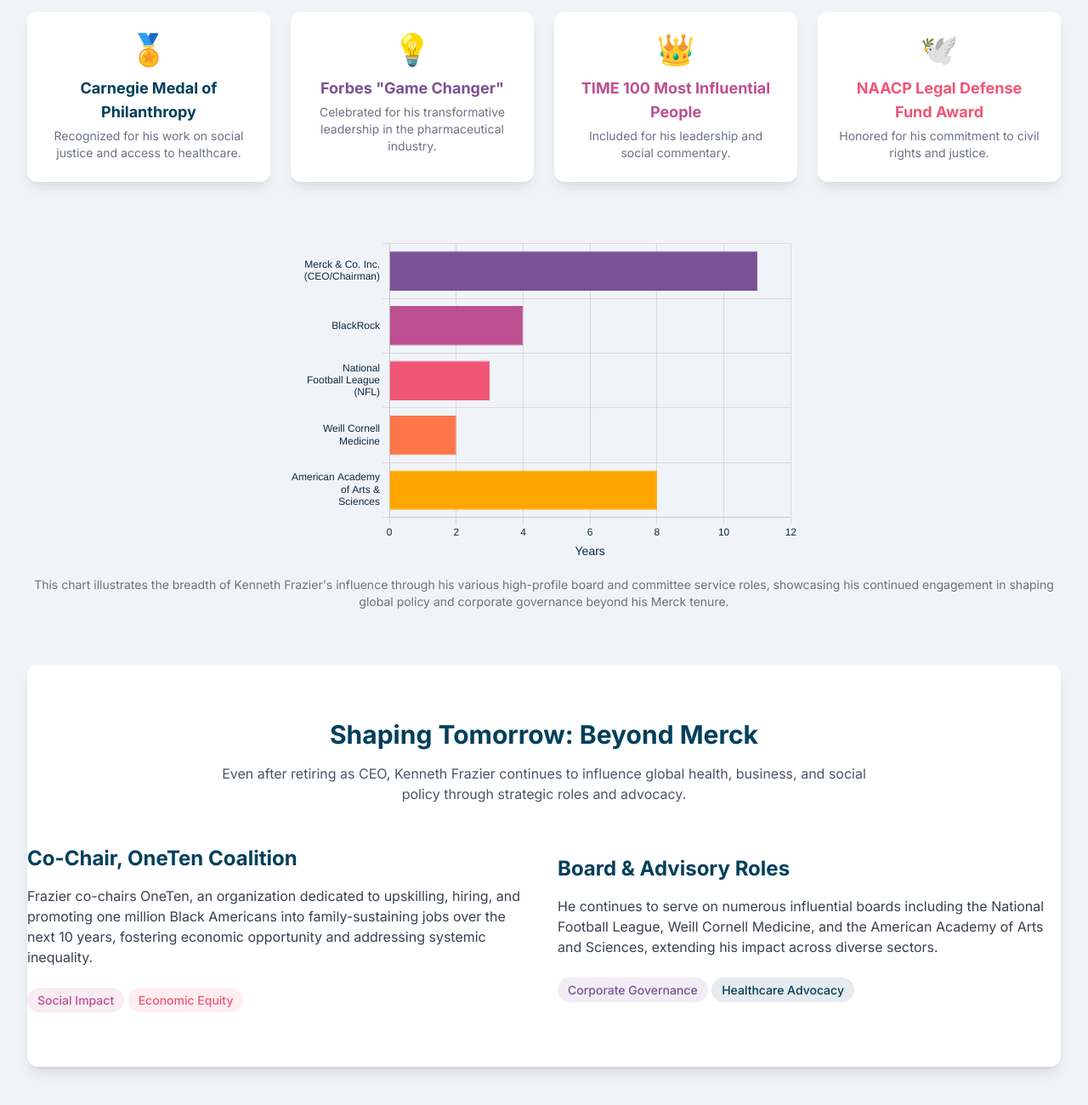
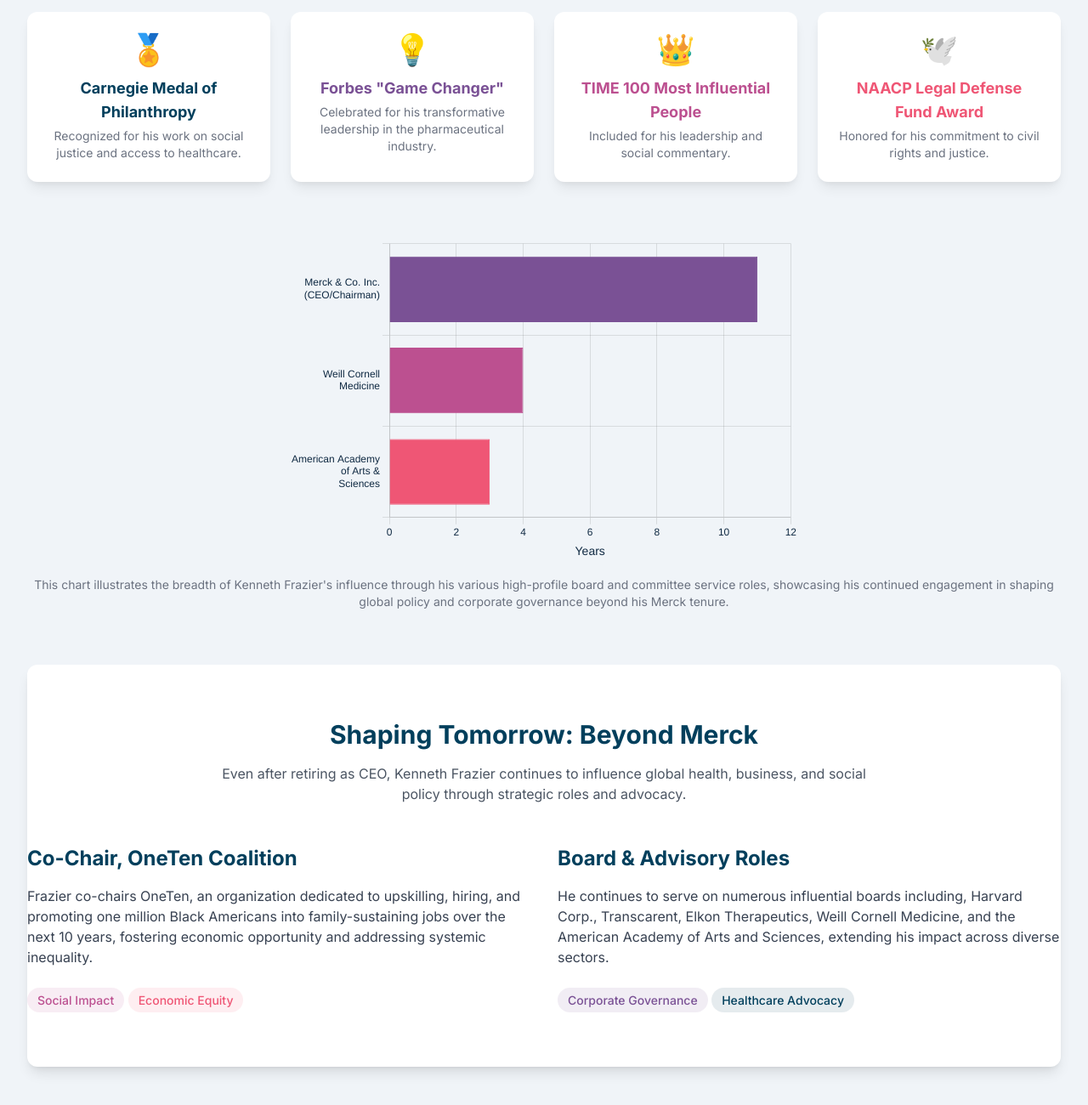
Before and after one commit to NACDNJDOYAResearch/KenFrazier, a plain HTML site: page index.html in a window 1280 px wide. Shown: the part 3366-4666 px from the top of the page at 85% size. Drawn offline with nearby package versions, Linux system fonts and the light colour scheme.

Commit message:
Update index.html

```diff
--- a/index.html
+++ b/index.html
@@ -230,7 +230,7 @@
                 </div>
                 <div class="text-center md:text-left">
                      <h4 class="text-2xl font-bold text-[#003F5C] mb-4">Board & Advisory Roles</h4>
-                     <p class="text-gray-700 mb-6">He continues to serve on numerous influential boards including the National Football League, Weill Cornell Medicine, and the American Academy of Arts and Sciences, extending his impact across diverse sectors.</p>
+                     <p class="text-gray-700 mb-6">He continues to serve on numerous influential boards including, Harvard Corp., Transcarent, Elkon Therapeutics, Weill Cornell Medicine, and the American Academy of Arts and Sciences, extending his impact across diverse sectors.</p>
                      <div class="tag bg-[#7A5195]/10 text-[#7A5195]">Corporate Governance</div>
                      <div class="tag bg-[#003F5C]/10 text-[#003F5C]">Healthcare Advocacy</div>
                 </div>
@@ -398,8 +398,6 @@
             const ctx = document.getElementById('boardServiceChart').getContext('2d');
             const labels = [
                 'Merck & Co. Inc. (CEO/Chairman)',
-                'BlackRock',
-                'National Football League (NFL)',
                 'Weill Cornell Medicine',
                 'American Academy of Arts & Sciences'
             ];
```
